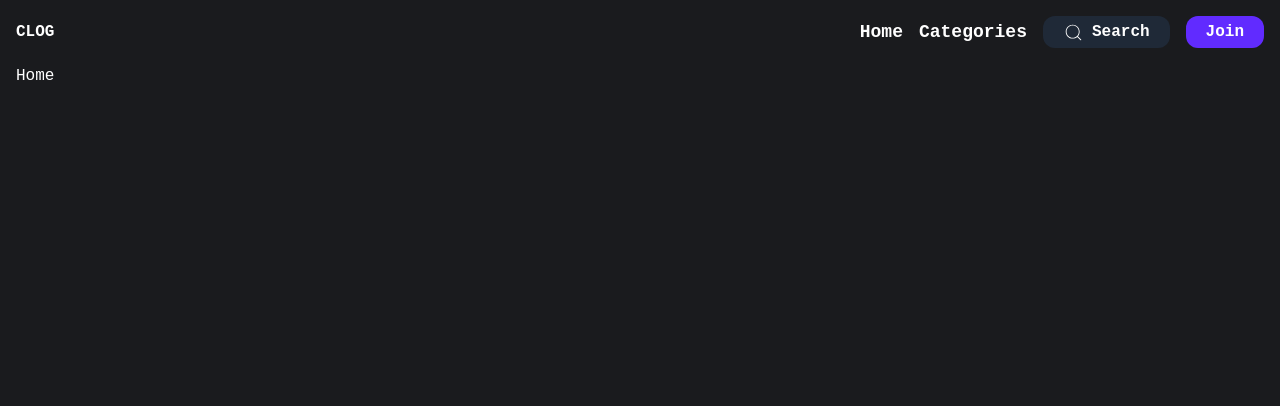
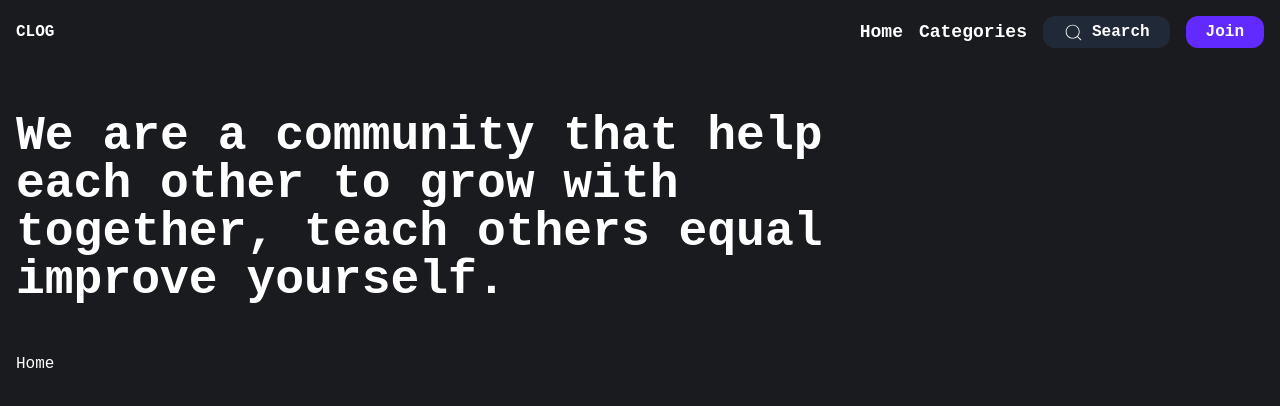
Before and after one commit to cna-so/blog-frontend, a Next.js app: page / in a window 1280 px wide. Shown: the top 406 px of the page. Built offline with nearby package versions, Linux system fonts and the light colour scheme.

Commit message:
002 -- add head dialog

```diff
--- /dev/null
+++ b/src/components/header/Header.tsx
@@ -0,0 +1,11 @@
+import React from 'react';
+
+const Header = () => {
+    return (
+        <p className={"text-5xl font-bold py-12 max-w-4xl"}>
+            We are a community that help each other to grow with together, teach others equal improve yourself.
+        </p>
+    );
+};
+
+export default Header;
--- /dev/null
+++ b/src/components/header/HeaderMenu.tsx
@@ -0,0 +1,19 @@
+import React from 'react';
+import WideMenu from "@/components/header/WideMenu";
+import Link from "next/link";
+
+const HomeHeader = () => {
+    return (
+        <header className={"flex justify-between items-center py-4"}>
+            <Link href={"/"} className={"font-bold"}>CLOG</Link>
+            <div className="hidden md:block"><WideMenu items={menuItems}/></div>
+        </header>
+    );
+};
+
+const menuItems = [
+    {title: "Home", link: "/"},
+    {title: "Categories", link: "/categories"},
+]
+
+export default HomeHeader;
--- a/src/components/header/index.tsx
+++ b/src/components/header/index.tsx
@@ -1,19 +1,14 @@
 import React from 'react';
-import WideMenu from "@/components/header/WideMenu";
-import Link from "next/link";
+import HeaderMenu from "@/components/header/HeaderMenu";
+import Header from "@/components/header/Header";
 
-const Header = () => {
+const Index = () => {
     return (
-        <header className={"flex justify-between items-center py-4"}>
-            <Link href={"/"} className={"font-bold"}>CLOG</Link>
-            <div className="hidden md:block"><WideMenu items={menuItems}/></div>
-        </header>
+        <div>
+           <HeaderMenu/>
+           <Header/>
+        </div>
     );
 };
 
-const menuItems = [
-    {title: "Home", link: "/"},
-    {title: "Categories", link: "/categories"},
-]
-
-export default Header;
+export default Index;
```
